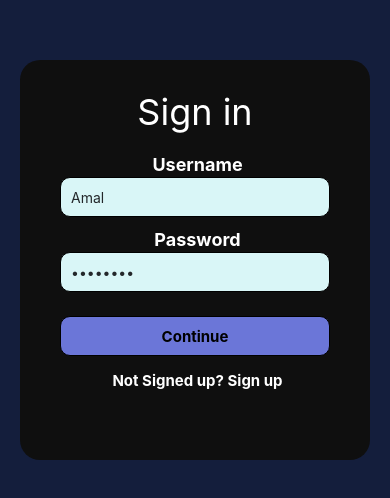
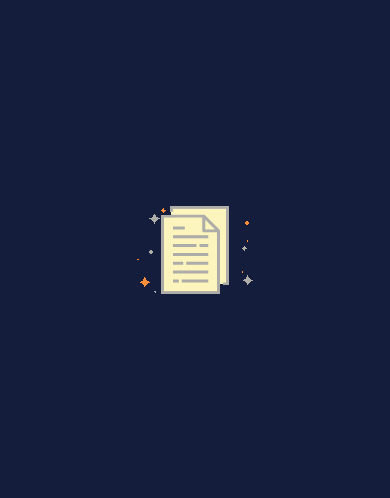
Before and after one commit to campus-detectives/lost-and-found, a React Native app: screen /Uploading in a window 390 px wide. Shown: the part 172-670 px from the top of the page. Built offline with nearby package versions, Linux system fonts and the light colour scheme.

Commit message:
Uploading page

```diff
--- a/App.js
+++ b/App.js
@@ -14,6 +14,7 @@ import Claim from "./claim";
 import API from "./Api";
 import CamTest from "./camTest";
 import Search from "./Search";
+import Uploading from "./Uploading";
 
 const Stack = createNativeStackNavigator();
 
@@ -97,6 +98,12 @@ export default function App() {
           options={{
             headerShown: false,
           }}
+        /><Stack.Screen
+          name="Uploading"
+          component={Uploading}
+          options={{
+            headerShown: false,
+          }}
         />
       </Stack.Navigator>
 
--- /dev/null
+++ b/Uploading.js
@@ -0,0 +1,12 @@
+import { Image, View } from 'react-native';
+import React from 'react';
+
+
+export default function Uploading({ navigation }) {
+    return (
+        <View style={{ flex: 1, justifyContent: 'center', alignItems: 'center', backgroundColor: '#141e3c' }}>
+            <Image source={require('./assets/uploading.gif')} />
+        </View>
+    );
+
+}
```
Also changed, not shown: assets/uploading.gif (added).
